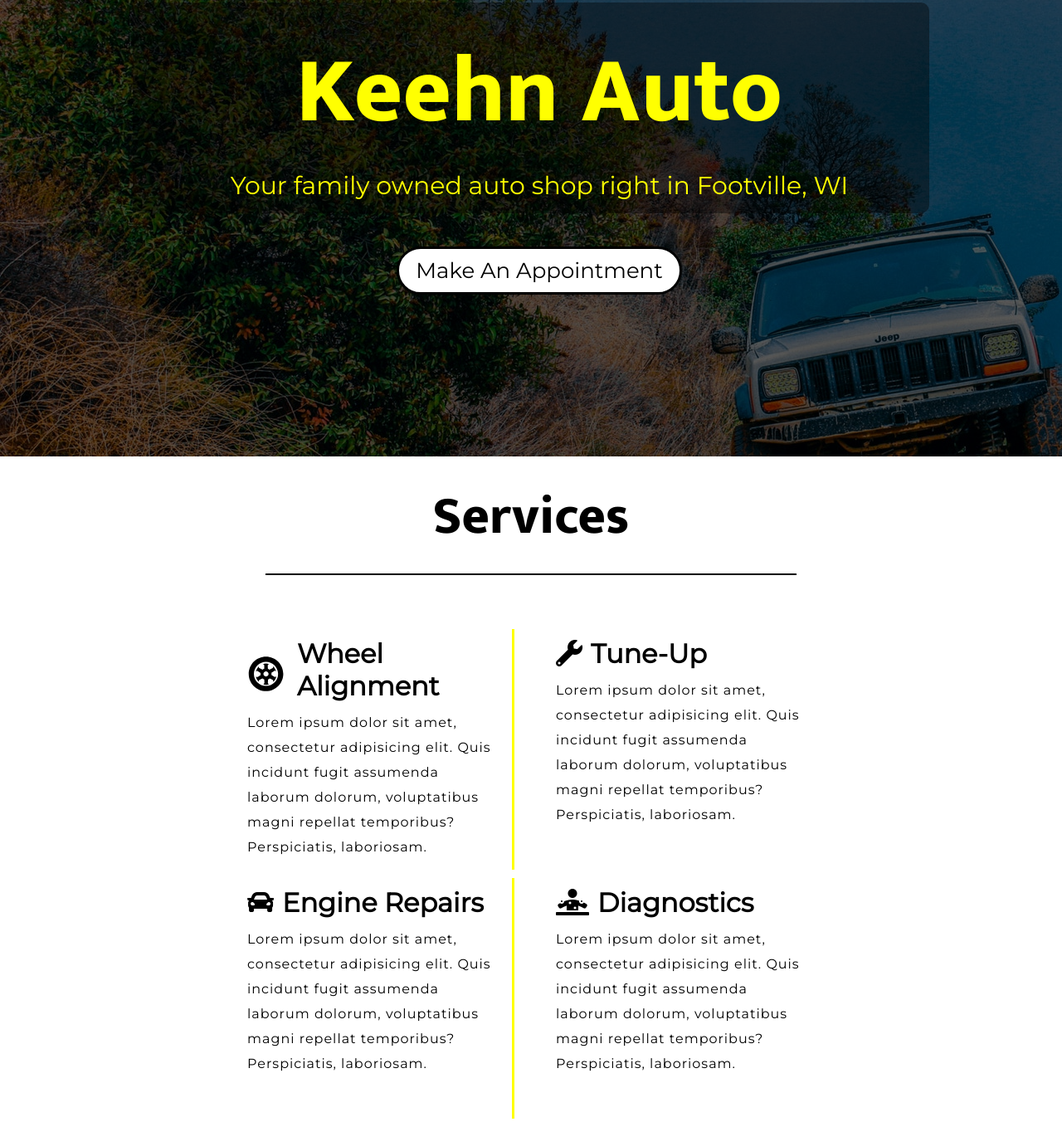
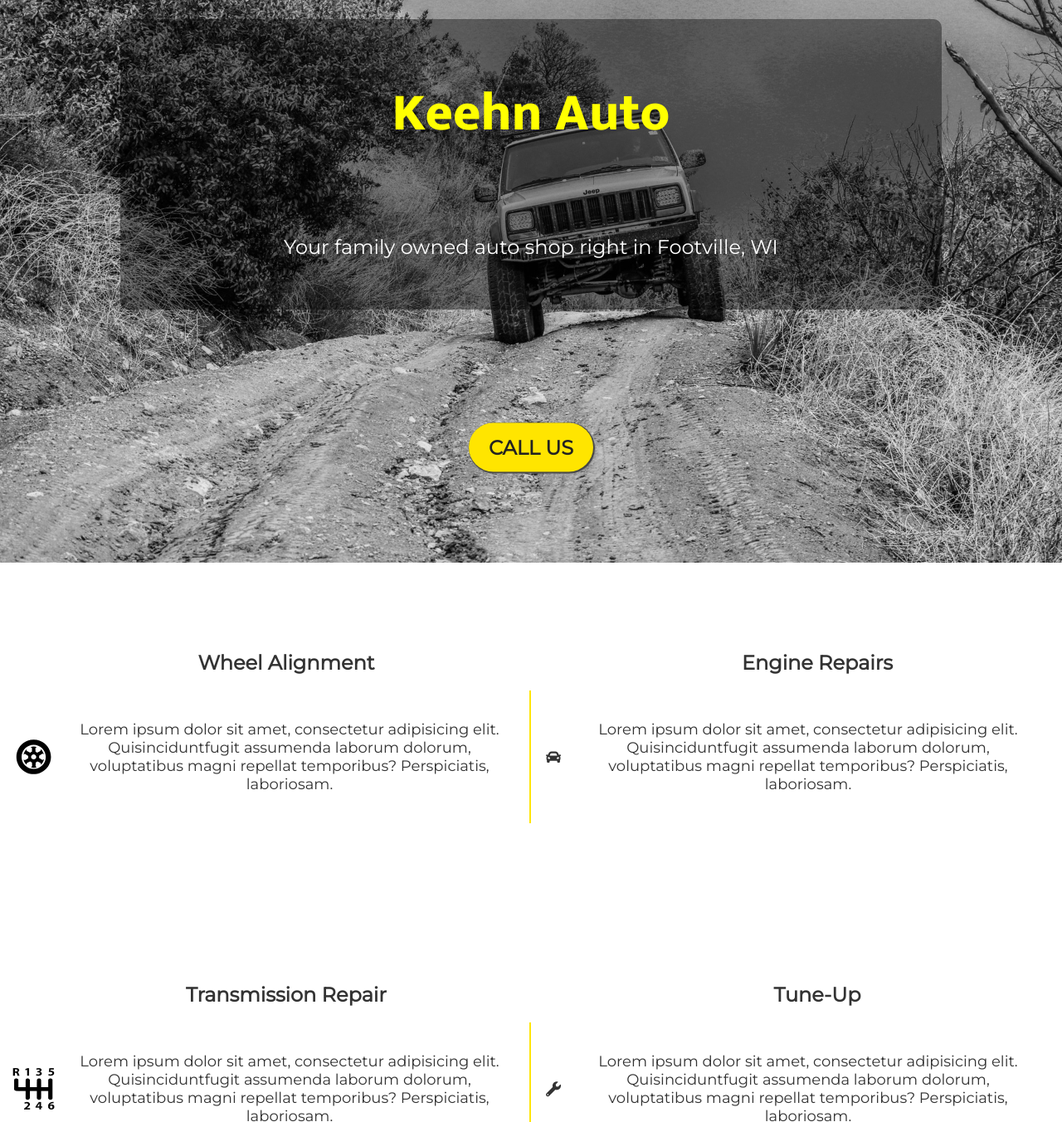
Before and after one commit to ilyris/Keehn-Auto, a plain HTML site: page index.html in a window 1280 px wide. Shown: the part 122-1474 px from the top of the page at 83% size. Drawn offline with nearby package versions, Linux system fonts and the light colour scheme.

Commit message:
fixed styling on the front page. restructured the html for the services and rewrote the css. added a small fade in animation on the service elements

```diff
--- a/index.html
+++ b/index.html
@@ -8,13 +8,13 @@
     <link rel="stylesheet" href="main.css">
     <link rel="stylesheet" href="https://use.fontawesome.com/releases/v5.5.0/css/all.css" integrity="sha384-B4dIYHKNBt8Bc12p+WXckhzcICo0wtJAoU8YZTY5qE0Id1GSseTk6S+L3BlXeVIU"
         crossorigin="anonymous">
-        <link rel="stylesheet" href="../Keehn auto/node_modules/animate.css/animate.min.css">
+    <link rel="stylesheet" href="https://cdnjs.cloudflare.com/ajax/libs/animate.css/3.7.0/animate.min.css">
     <title>Kheen Auto</title>
 </head>
 
 <body>
     <section id="home">
-        <div class="home-overlay"></div>
+        <div class="background-image"></div>
         <div class="navigation-container">
             <div class="logo"></div>
             <ul class="main-ul">
@@ -28,82 +28,113 @@
             <h1 class="home-title"> Keehn Auto</h1>
             <p class="home-phrase">Your family owned auto shop right in Footville, WI</p>
         </div>
-        <div class="appointment-button-container">
-            <a class="appointment-button" href="#contact">Make An Appointment</a>
+        <div class="appointment-container">
+            <a class="appointment-button" href="#contact">Call us</a>
         </div>
     </section>
+
     <section id="services">
-        <h2 class="services-title">Services</h2>
-        <div class="services-container">
-            <div class="double-card-container">
-                <div class="selected-service-container left">
-                    <div class="icon-container">
+        <div class="services-page">
+
+            <div class="service-row hidden">
+                <div class="service-container">
+                    <div class="service-header">
+                        <h1>Wheel Alignment</h1>
+                    </div>
+                    <div class="service-content">
                         <img src="tire.svg" class="icon" />
-                        <h4 class="selected-serice-title wheel">Wheel Alignment</h4>
+                        <p>Lorem ipsum dolor sit amet, consectetur adipisicing elit. Quisinciduntfugit
+                            assumenda laborum dolorum, voluptatibus magni repellat temporibus? Perspiciatis,
+                            laboriosam.
+                        </p>
                     </div>
-                    <P class="selected-service-text">Lorem ipsum dolor sit amet, consectetur adipisicing elit. Quis
-                        incidunt
-                        fugit
-                        assumenda laborum dolorum, voluptatibus magni repellat temporibus? Perspiciatis, laboriosam.</P>
                 </div>
-                <div class="selected-service-container left">
-                    <div class="icon-container">
-                        <h4 class="selected-serice-title engine"><i class="fas fa-car"></i>Engine Repairs</h4>
+
+                <div class="service-container">
+                    <div class="service-header">
+                        <h1>Engine Repairs</h1>
                     </div>
-                    <P class="selected-service-text">Lorem ipsum dolor sit amet, consectetur adipisicing elit. Quis
-                        incidunt
-                        fugit
-                        assumenda laborum dolorum, voluptatibus magni repellat temporibus? Perspiciatis, laboriosam.</P>
-                </div>
-                <div class="selected-service-container left">
-                    <div class="icon-container">
-                        <img src="gears.png" class="icon" />
-                        <h4 class="selected-serice-title gears">Transmission Repair</h4>
+                    <div class="service-content">
+                        <i class="fas fa-car"></i>
+                        <p>Lorem ipsum dolor sit amet, consectetur adipisicing elit. Quisinciduntfugit
+                            assumenda laborum dolorum, voluptatibus magni repellat temporibus? Perspiciatis,
+                            laboriosam.
+                        </p>
                     </div>
-                    <P class="selected-service-text">Lorem ipsum dolor sit amet, consectetur adipisicing elit. Quis
-                        incidunt
-                        fugit
-                        assumenda laborum dolorum, voluptatibus magni repellat temporibus? Perspiciatis, laboriosam.</P>
                 </div>
             </div>
-            <div class="double-card-container">
-                <div class="selected-service-container right">
-                    <div class="icon-container">
-                        <h4 class="selected-serice-title wrench"> <i class="fas fa-wrench"></i>Tune-Up</h4>
+
+            <div class="service-row hidden">
+                <div class="service-container">
+                    <div class="service-header">
+                        <h1>Transmission Repair</h1>
                     </div>
-                    <P class="selected-service-text">Lorem ipsum dolor sit amet, consectetur adipisicing elit. Quis
-                        incidunt
-                        fugit
-                        assumenda laborum dolorum, voluptatibus magni repellat temporibus? Perspiciatis, laboriosam.</P>
+                    <div class="service-content">
+                        <img src="gears.png" class="icon" />
+                        <p>Lorem ipsum dolor sit amet, consectetur adipisicing elit. Quisinciduntfugit
+                            assumenda laborum dolorum, voluptatibus magni repellat temporibus? Perspiciatis,
+                            laboriosam.
+                        </p>
+                    </div>
                 </div>
-                <div class="selected-service-container right">
-                    <div class="icon-container">
-                        <h4 class="selected-serice-title diagnoses"><i class="fas fa-diagnoses"></i>Diagnostics</h4>
+
+                <div class="service-container">
+                    <div class="service-header">
+                        <h1>Tune-Up</h1>
                     </div>
-                    <P class="selected-service-text">Lorem ipsum dolor sit amet, consectetur adipisicing elit. Quis
-                        incidunt
-                        fugit
-                        assumenda laborum dolorum, voluptatibus magni repellat temporibus? Perspiciatis, laboriosam.</P>
-                </div>
-                <div class="selected-service-container right">
-                    <div class="icon-container">
-                        <img src="brake-pads.png" class="icon" />
-                        <h4 class="selected-serice-title brakes">Brakes</h4>
+                    <div class="service-content">
+                        <i class="fas fa-wrench"></i>
+                        <p>Lorem ipsum dolor sit amet, consectetur adipisicing elit. Quisinciduntfugit
+                            assumenda laborum dolorum, voluptatibus magni repellat temporibus? Perspiciatis,
+                            laboriosam.
+                        </p>
                     </div>
-                    <P class="selected-service-text">Lorem ipsum dolor sit amet, consectetur adipisicing elit. Quis
-                        incidunt
-                        fugit
-                        assumenda laborum dolorum, voluptatibus magni repellat temporibus? Perspiciatis, laboriosam.</P>
                 </div>
             </div>
         </div>
-        <div class="more-services-container">
-            <p class="more-services-text">Of course these are not our only services! Such as tire sales and A/C
-                services.
-                Check our full list of services below!</p>
-            <div class="more-services-button-container"><div id ="full-list-button">Full list <i class="fas fa-angle-double-down"></i></div></div>
+        <!-- END FIRST SERVICES PAGE -->
+        <div class="services-page">
+            <div class="service-row hidden">
+                <div class="service-container">
+                    <div class="service-header">
+                        <h1>Diagnostics</h1>
+                    </div>
+                    <div class="service-content">
+                        <i class="fas fa-diagnoses"></i>
+                            <p>Lorem ipsum dolor sit amet, consectetur adipisicing elit. Quisinciduntfugit
+                                assumenda laborum dolorum, voluptatibus magni repellat temporibus? Perspiciatis,
+                                laboriosam.
+                            </p>
+                    </div>
+                </div>
+                <div class="service-container">
+                    <div class="service-header">
+                        <h1>Brakes</h1>
+                    </div>
+                    <div class="service-content">
+                        <img src="brake-pads.png" class="icon" />
+                        <p>Lorem ipsum dolor sit amet, consectetur adipisicing elit. Quisinciduntfugit
+                            assumenda laborum dolorum, voluptatibus magni repellat temporibus? Perspiciatis,
+                            laboriosam.
+                        </p>
+                    </div>
+                </div>
+            </div>
+
+            <div class="service-row hidden">
+                <div class="service-container">
+                        <p class="more-services-text">Of course these are not our only services! Such as tire sales and A/C
+                                services.
+                                Check our full list of services below!</p>
+                                <div class="more-services-button-container">
+                                        <div id="full-list-button">Full list <i class="fas fa-angle-double-down"></i></div>
+                                    </div>
+                </div>
+            </div>
+
         </div>
-        <div id="list-of-services" class ="animated">
+
+        <div id="list-of-services" class="animated">
             <ul>
                 <li>Full Engine Tune Up</li>
                 <li>EFI (Electronic Fuel Injection) Service and Repairs</li>
@@ -142,6 +173,7 @@
             </ul>
         </div>
     </section>
+
     <section id="about">
         <div class="parent-about-container">
             <div class="about-text-container">
@@ -198,7 +230,7 @@
                     203 Galena (14.46 mi)
                     Footville, Wisconsin 53537</p>
                 <a class="phone-number" href="tel:(608) 728-1089">Call Now</a>
-                <a class ="location-appointment" href ="#">Schedule Appointment</a>
+                <a class="location-appointment" href="#">Schedule Appointment</a>
             </div>
         </div>
 
--- a/main.css
+++ b/main.css
@@ -18,20 +18,23 @@ p {
 }
 
 #home {
-  position: relative;
   width: 100%;
-  height: 84vh;
-  display: grid;
-  grid-template-columns: repeat(8, 1fr);
-  grid-template-rows: repeat(12, 1fr);
+  height: 100vh;
+  background:transparent;
+  position:relative;
+}
+
+.background-image {
+  height:100vh;
   background: url(pexels-photo-912845.jpeg);
   background-attachment: fixed;
-}
-
-.home-overlay {
-  background: rgba(0, 0, 0, 0.65);
-  grid-column: 1/9;
-  grid-row: 1/13;
+  background-size:cover;
+  filter:grayscale(1);
+  width:100vw;
+  z-index:-999;
+  position:absolute;
+  top:0;
+  left:0;
 }
 
 .navigation-container {
@@ -44,7 +47,7 @@ p {
   box-sizing: border-box;
   position: fixed;
   z-index: 100;
-  background-color: #000;
+  background-color: transparent;
 }
 
 .logo {
@@ -54,6 +57,7 @@ p {
   min-width: 122px;
   max-height: 50px;
   min-height: 50px;
+  margin:3px;
 }
 
 .call-keehn {
@@ -145,68 +149,125 @@ a.main-links:hover:after {
 }
 
 .home-page-text-container {
-  grid-row: 4/7;
-  grid-column: 2/8;
-  align-self: center;
+  position: absolute;
+  top:40%;
+  left:50%;
+  display:flex;
+  align-items:center;
+  justify-content: space-around;
+  transform:translate(-50%,-50%);
   background: rgba(0, 0, 0, 0.4);
+  flex-direction:column;
+  height:40vh;
+  width:75vw;
   padding: 15px;
   border-radius: 10px;
 }
 
 .home-title {
   color: #ffff01;
-  grid-row: 3/3;
-  grid-column: 1/9;
-  font-size: 7em;
-  margin: 0;
-  padding-left: 20px;
+  font-size: 4rem;
+  margin:0;
   font-family: "Mukta", sans-serif;
   text-align: center;
 }
 
 .home-phrase {
-  color: #ffff01;
-  grid-row: 4/4;
-  grid-column: 1/9;
-  font-size: 30px;
-  padding-left: 20px;
+  color: #fff;
+  font-size: x-large;
   text-align: center;
 }
-
-.appointment-button-container {
-  grid-row: 8/10;
-  grid-column: 3/7;
-  display: flex;
+.appointment-container {
+  position: absolute;
+  bottom:10%;
+  left:50%;
+  transform:translate(-50%,-50%);
+  display:flex;
+  justify-content: center;
   align-items: center;
-  padding-left: 20px;
-  justify-content: center;
-  position: relative;
-  z-index: 10;
 }
-
 .appointment-button {
-  padding: 10px 20px;
-  box-sizing: border-box;
-  position: relative;
-  font-size: 26px;
+  border:none;
+  box-shadow:1px 1px 1px 1px #444;
+  background:#ffe500;
+  color:#222;
+  font-size:x-large;
   text-decoration: none;
-  color: #000;
-  background: white;
-  border: 3px solid #000;
-  transition: all 300ms ease-in-out 0s;
-  border-radius: 30px;
+  border-radius:50px;
+  font-weight: bold;
+  padding:15px;
+  text-transform: uppercase;
+  width:5em;
+  text-align:center;
+  transition:all .2s ease-in-out;
 }
 
 .appointment-button:hover {
-  background: #000;
-  color: yellow;
-  transform: translateX(5%);
+  background:#fff;
 }
+
+
+
+/* REWROTE SOME CSS FOR SERVICES */
 
 #services {
   background-color: #fff;
 }
 
+.services-page {
+  display:flex;
+  flex-direction: column;
+  height:100vh;
+  width:100vw;
+  color:#333;
+}
+
+.service-row {
+  display:flex;
+  flex:1;
+  justify-content: space-between;
+  align-items:center;
+}
+.service-row .service-container:first-child .service-content {
+  border-right:2px solid #ffe500;
+}
+.service-container {
+  display:flex;
+  flex-direction: column;
+  flex:1;
+}
+.service-header {
+  display:flex;
+  justify-content: center;
+  padding-left:50px;
+}
+.service-content {
+  display:flex;
+  padding:1em;
+  align-items:center;
+  text-align:center;
+  font-size:large;
+}
+.service-content p {
+  padding:1em;
+}
+.service-icon {
+
+}
+
+/* ANIMATE IN ON SCROLL DOWN */
+@keyframes fade-in {
+  from {opacity: 0; transform: scale(.7,.7)}
+  to {opacity: 1;}
+}
+.fade-in-element {
+animation: fade-in 1.4s;
+}
+
+.hidden {
+  opacity: 0;
+}
+/* END EDIT SERVICED */
 .services-container {
   display: flex;
   flex-flow: row wrap;
--- a/main.js
+++ b/main.js
@@ -13,3 +13,41 @@ function showList() {
     fullListOfServices.classList.toggle("show");
     fullListOfServices.classList.toggle("fadeInUp");
 }
+
+// Fade in the services elements
+var animateHTML = function() {
+    var elements;
+    var windowHeight;
+    function init() {
+        //  All of the rows have a class hidden which gives them opacity 0
+        //  Select all of those elements
+      elements = document.querySelectorAll('.hidden');
+      windowHeight = window.innerHeight;
+      addEventHandlers();
+      checkPosition();
+    }
+    //  Eventlisteners that get called when scrolling down
+    function addEventHandlers() {
+      window.addEventListener('scroll', checkPosition);
+      window.addEventListener('resize', init);
+    }
+    // See where the element is in the viewport to decide if we want to fade it in
+    function checkPosition() {
+      for (var i = 0; i < elements.length; i++) {
+        //  getBoundingClientRect returns the size of the element and its position relative to the viewport
+        //  so basically, look how far the element is from the top of the viewport, if it gets close in view
+        //  add the fade in animation
+        var positionFromTop = elements[i].getBoundingClientRect().top;
+        if (positionFromTop - windowHeight <= 0) {
+          elements[i].className = elements[i].className.replace(
+            'hidden',
+            'fade-in-element'
+          );
+        }
+      }
+    }
+    return {
+      init: init
+    };
+  };
+  animateHTML().init();
```
